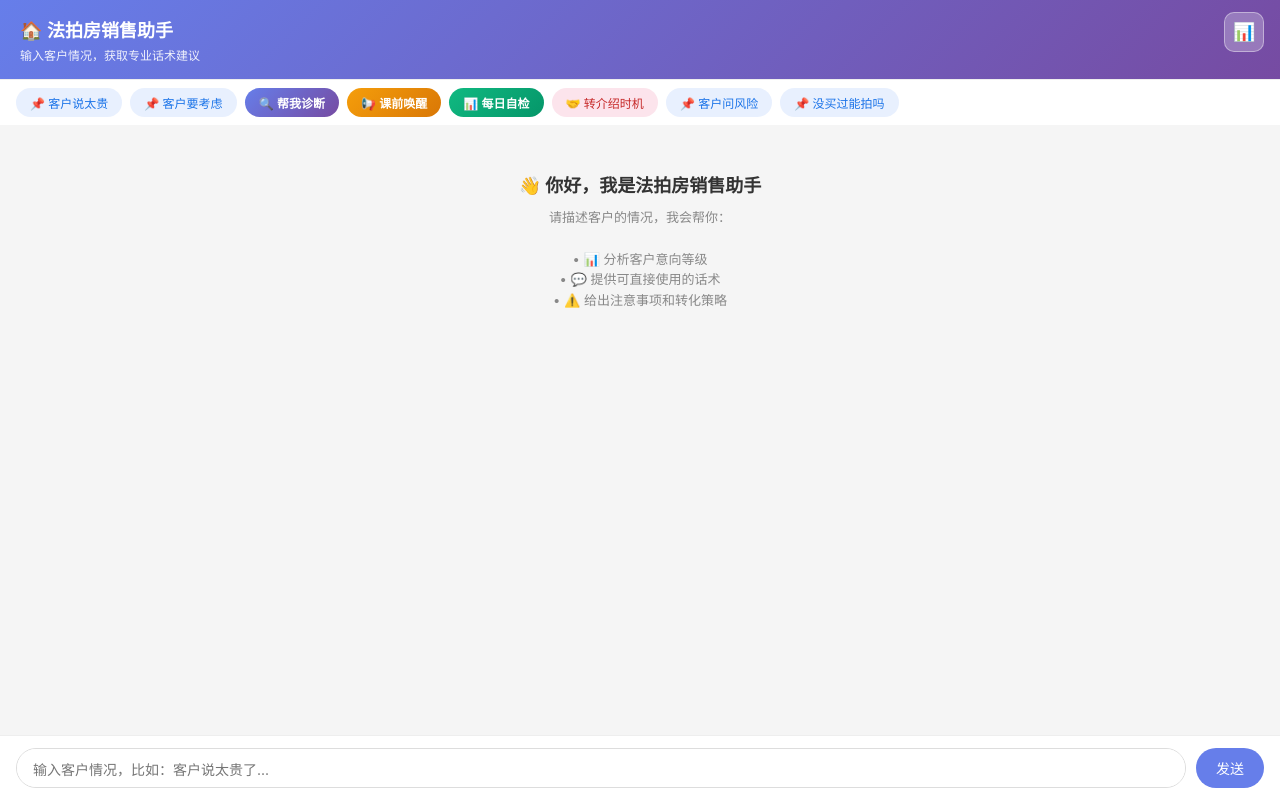
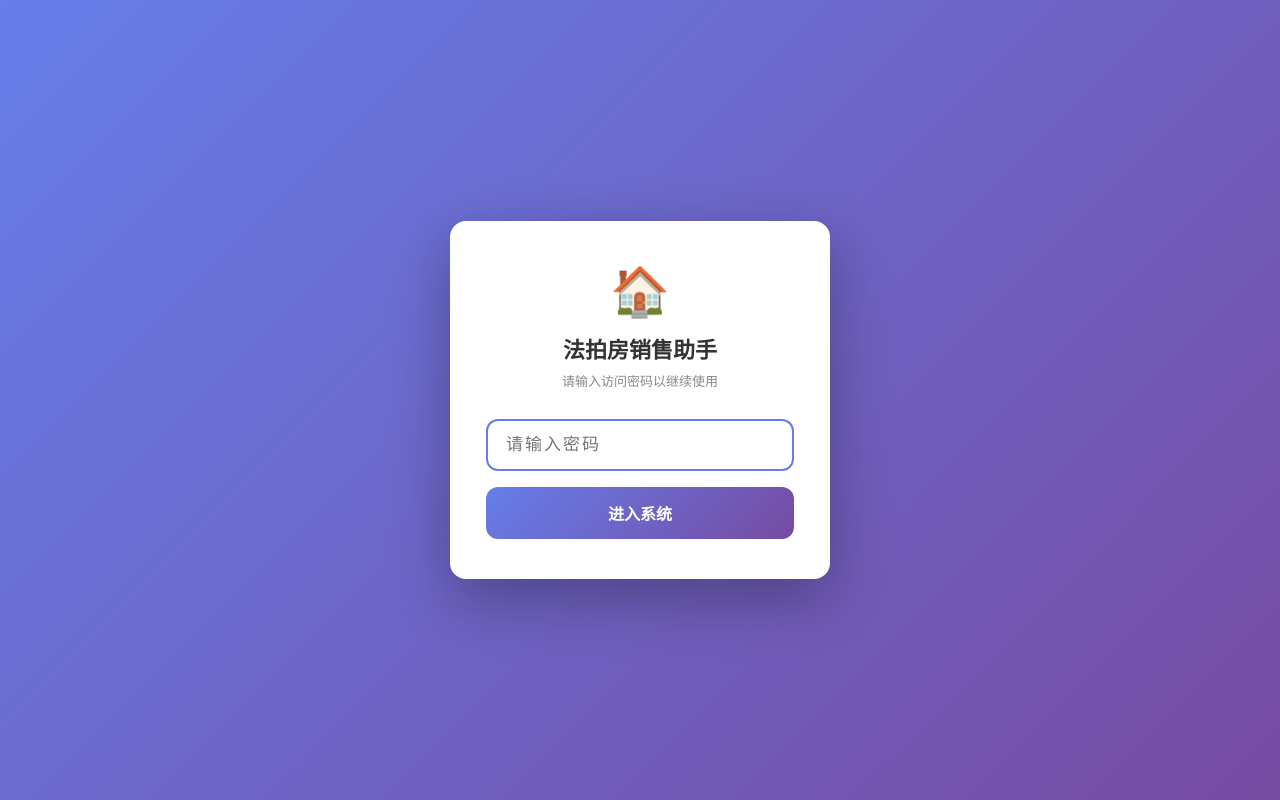
Before and after one commit to ippnona/fapai-assistant, a website: page index.html in a window 1280 px wide. Drawn offline with Linux system fonts and the light colour scheme.

Commit message:
feat: 新增密码保护登录-防止同行复制内容(密码:fapai2026,错误3次锁定5秒)

```diff
--- a/index.html
+++ b/index.html
@@ -427,13 +427,99 @@
         .exit-diagnosis-btn:hover {
             background: rgba(255,255,255,0.35);
         }
+        /* ===== 密码保护登录页 ===== */
+        .login-overlay {
+            position: fixed;
+            top: 0; left: 0; right: 0; bottom: 0;
+            background: linear-gradient(135deg, #667eea 0%, #764ba2 100%);
+            display: flex;
+            align-items: center;
+            justify-content: center;
+            z-index: 99999;
+        }
+        .login-overlay.hidden { display: none !important; }
+        .login-card {
+            background: white;
+            border-radius: 16px;
+            padding: 40px 36px;
+            width: 90%;
+            max-width: 380px;
+            text-align: center;
+            box-shadow: 0 20px 60px rgba(0,0,0,0.3);
+        }
+        .login-card h2 {
+            font-size: 22px;
+            color: #333;
+            margin-bottom: 8px;
+        }
+        .login-card p {
+            font-size: 13px;
+            color: #888;
+            margin-bottom: 28px;
+            line-height: 1.5;
+        }
+        .login-card input[type="password"] {
+            width: 100%;
+            border: 2px solid #e0e0e0;
+            border-radius: 12px;
+            padding: 14px 18px;
+            font-size: 17px;
+            outline: none;
+            transition: border-color 0.3s;
+            box-sizing: border-box;
+            letter-spacing: 2px;
+        }
+        .login-card input[type="password"]:focus {
+            border-color: #667eea;
+        }
+        .login-card button {
+            width: 100%;
+            margin-top: 16px;
+            background: linear-gradient(135deg, #667eea, #764ba2);
+            color: white;
+            border: none;
+            border-radius: 12px;
+            padding: 14px;
+            font-size: 16px;
+            cursor: pointer;
+            transition: opacity 0.3s;
+            font-weight: 600;
+        }
+        .login-card button:hover { opacity: 0.9; }
+        .login-card button:disabled { opacity: 0.6; cursor: not-allowed; }
+        .login-error {
+            color: #ff4d4f;
+            font-size: 13px;
+            margin-top: 12px;
+            display: none;
+        }
+        .login-error.show { display: block; animation: shake 0.4s; }
+        @keyframes shake {
+            0%,100%{transform:translateX(0)}
+            25%{transform:translateX(-8px)} 75%{transform:translateX(8px)}
+        }
+        .login-logo {
+            font-size: 48px;
+            margin-bottom: 12px;
+        }
     </style>
 </head>
+
 <body>
+
+    <!-- 密码保护登录页 -->
+    <div class="login-overlay" id="loginOverlay">
+        <div class="login-card">
+            <div class="login-logo">🏠</div>
+            <h2>法拍房销售助手</h2>
+            <p>请输入访问密码以继续使用</p>
+            <input type="password" id="loginPassword" placeholder="请输入密码" autocomplete="off" onkeydown="if(event.key==='Enter')doLogin()">
+            <button id="loginBtn" onclick="doLogin()">进入系统</button>
+            <div class="login-error" id="loginError">密码错误，请重新输入</div>
+        </div>
+    </div>
+
     <div class="header">
-        <h1>🏠 法拍房销售助手</h1>
-        <p>输入客户情况，获取专业话术建议</p>
-    </div>
 
     <div class="quick-buttons">
         <button onclick="sendQuick('客户说太贵了怎么办')" style="background:#e8f0fe;color:#1a73e8;">📌 客户说太贵</button>
@@ -481,6 +567,55 @@
     <div class="toast" id="toast"></div>
 
     <script>
+        // ===== 密码保护（防止同行复制内容）=====
+        // 密码：fapai2026 （可以随时修改）
+        const ACCESS_PASSWORD = 'fapai2026';
+        const LOGIN_KEY = '_fp_auth';
+
+        function doLogin() {
+            const input = document.getElementById('loginPassword');
+            const err = document.getElementById('loginError');
+            const btn = document.getElementById('loginBtn');
+
+            if (input.value === ACCESS_PASSWORD) {
+                // 验证通过，隐藏登录页
+                localStorage.setItem(LOGIN_KEY, '1');
+                document.getElementById('loginOverlay').classList.add('hidden');
+                input.value = '';
+                err.classList.remove('show');
+            } else {
+                // 密码错误，抖动提示
+                err.classList.add('show');
+                setTimeout(() => err.classList.remove('show'), 400);
+                input.value = '';
+                input.focus();
+
+                // 错误3次后锁定5秒
+                if (!window._loginFails) window._loginFails = 0;
+                window._loginFails++;
+                if (window._loginFails >= 3) {
+                    btn.disabled = true;
+                    btn.textContent = '请稍后再试...';
+                    setTimeout(() => {
+                        btn.disabled = false;
+                        btn.textContent = '进入系统';
+                        window._loginFails = 0;
+                    }, 5000);
+                }
+            }
+        }
+
+        // 页面加载时检查是否已登录
+        (function() {
+            if (localStorage.getItem(LOGIN_KEY) === '1') {
+                document.getElementById('loginOverlay').classList.add('hidden');
+            } else {
+                // 自动聚焦密码框
+                setTimeout(() => document.getElementById('loginPassword').focus(), 100);
+            }
+        })();
+        // =========================================
+
         // ===== 配置区域 =====
         const API_KEY = 'sk-rkhnlqcqsriybfncvbdbubnrjnnznvvtsfzlaiaydvbngwmh';
         const API_URL = 'https://api.siliconflow.cn/v1/chat/completions';
```
